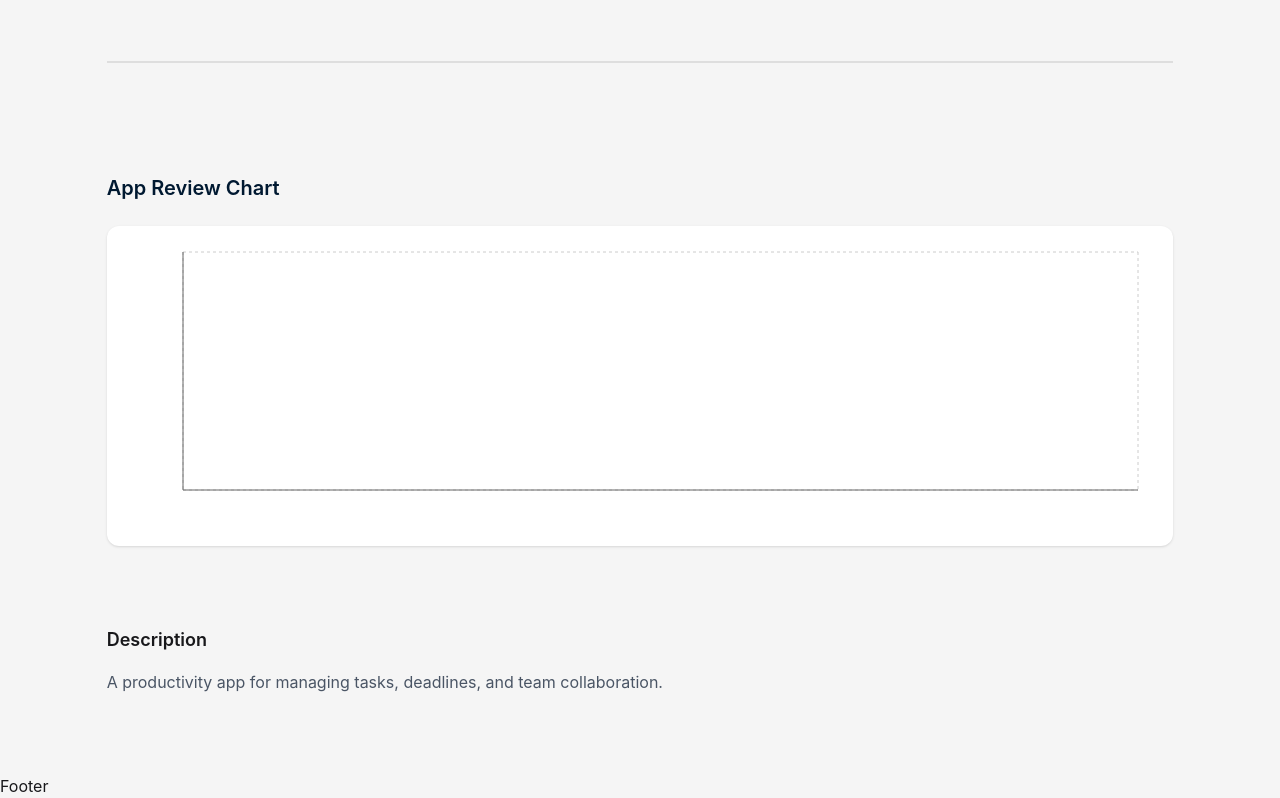
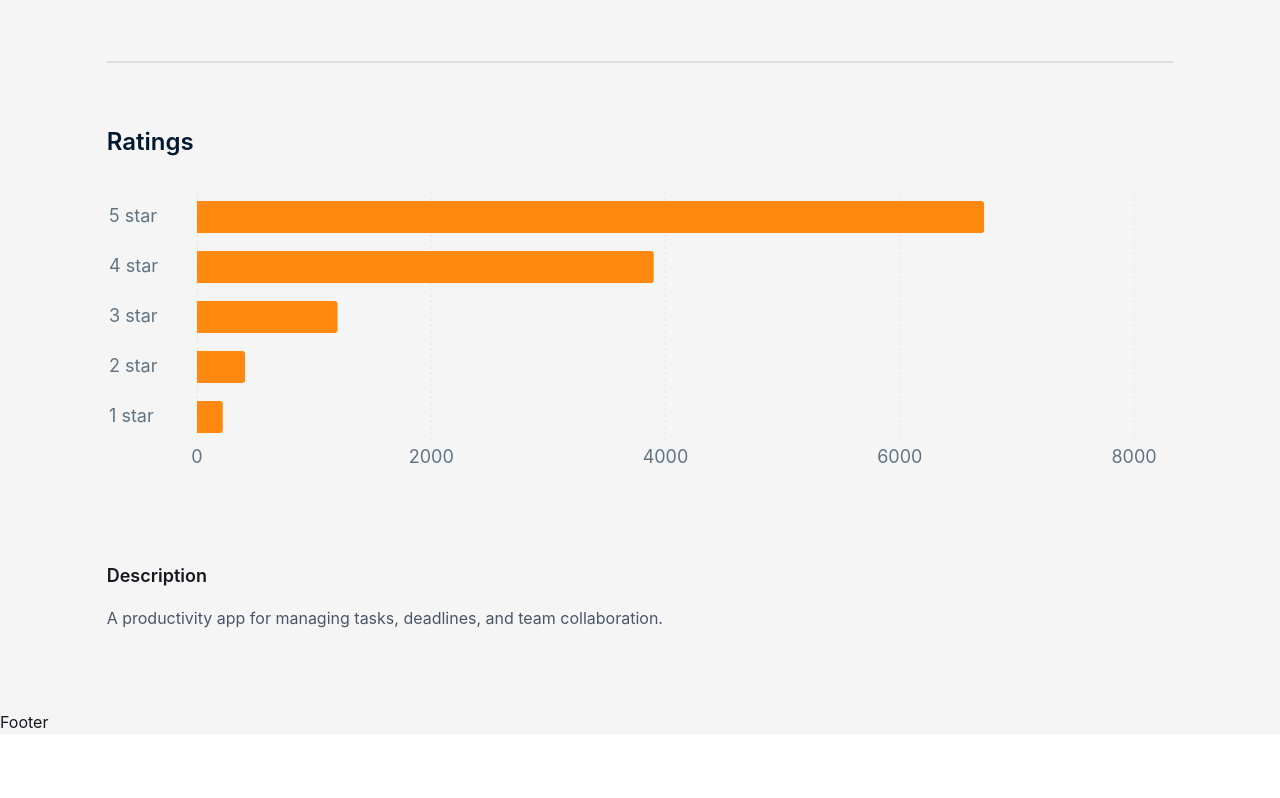
Before and after one commit to Shashuvo/App-Dokan, a React (Vite) app: page /apps/1 in a window 1280 px wide. Shown: the part 502-1300 px from the top of the page. After the commit the page ends 1236 px from the top, so only its background shows below. Built offline with nearby package versions, Linux system fonts and the light colour scheme.

Commit message:
review chart added

```diff
--- a/package.json
+++ b/package.json
@@ -11,9 +11,9 @@
   },
   "dependencies": {
     "@tailwindcss/vite": "^4.2.2",
-    "react": "^19.2.4",
+    "react": "^18.2.0",
     "react-countup": "^6.5.3",
-    "react-dom": "^19.2.4",
+    "react-dom": "^18.2.0",
     "react-icons": "^5.6.0",
     "react-router": "^7.13.2",
     "recharts": "^3.8.1",
--- /dev/null
+++ b/src/Components/RatingChart/RatingChart.jsx
@@ -0,0 +1,79 @@
+import {
+    ResponsiveContainer,
+    BarChart,
+    Bar,
+    XAxis,
+    YAxis,
+    Tooltip,
+    CartesianGrid
+} from "recharts";
+
+const RatingChart = ({ ratings }) => {
+    const sortedRatings = [...ratings].sort((a, b) => {
+        const aNum = parseInt(a.name);
+        const bNum = parseInt(b.name);
+        return bNum - aNum;
+    });
+
+    return (
+        <div className="w-full">
+            <h2 className="text-2xl font-semibold text-[#001931] mb-6">
+                Ratings
+            </h2>
+
+            <ResponsiveContainer width="100%" height={300}>
+                <BarChart
+                    data={sortedRatings}
+                    layout="vertical"
+                    margin={{ top: 10, right: 40, bottom: 10, left: 10 }}
+                >
+                    <CartesianGrid
+                        strokeDasharray="3 3"
+                        horizontal={false}
+                        stroke="#E5E7EB"
+                    />
+                    <XAxis
+                        type="number"
+                        tick={{ fontSize: 18, fill: "#627382" }}
+                        axisLine={false}
+                        tickLine={false}
+                    />
+                    <YAxis
+                        type="category"
+                        dataKey="name"
+                        width={80}
+                        interval={0}
+                        tick={(props) => {
+                            const { x, y, payload } = props;
+                            return (
+                                <text
+                                    x={x - 64}
+                                    y={y}
+                                    dx={-16}
+                                    dy={5}
+                                    textAnchor="start"
+                                    fill="#627382"
+                                    fontSize={18}
+                                >
+                                    {payload.value}
+                                </text>
+                            );
+                        }}
+                        axisLine={false}
+                        tickLine={false}
+                    />
+                    <Tooltip />
+                    <Bar
+                        dataKey="count"
+                        fill="#FF8811"
+                        barSize={32}
+                        radius={[0, 3, 3, 0]}
+                        isAnimationActive={false}
+                    />
+                </BarChart>
+            </ResponsiveContainer>
+        </div>
+    );
+};
+
+export default RatingChart;
--- a/src/Pages/AppsDetails/AppsDetails.jsx
+++ b/src/Pages/AppsDetails/AppsDetails.jsx
@@ -3,15 +3,8 @@ import { BiDownload } from 'react-icons/bi';
 import { FaStar } from 'react-icons/fa';
 import { MdReviews, MdSdStorage } from 'react-icons/md';
 import { useLoaderData, useParams } from 'react-router';
-import {
-    ResponsiveContainer,
-    BarChart,
-    Bar,
-    XAxis,
-    YAxis,
-    Tooltip,
-    CartesianGrid
-} from "recharts";
+import RatingChart from '../../Components/RatingChart/RatingChart';
+
 
 const AppsDetails = () => {
     const { id } = useParams();
@@ -22,10 +15,6 @@ const AppsDetails = () => {
 
     const { image, title, companyName, description, size, reviews, ratingAvg, downloads, ratings } = app;
 
-    const chartData = ratings?.map((r) => ({
-        name: r.label,
-        value: r.value,
-    }));
     return (
         <div className="min-h-screen my-20">
             <div className=" w-5/6 mx-auto flex flex-col gap-10 bg-transparent">
@@ -86,34 +75,8 @@ const AppsDetails = () => {
 
                 <div className="divider"></div>
 
-                {/* Ratings Section */}
                 {/* App Review Chart */}
-                <div className="mt-12">
-                    <h2 className="text-xl font-semibold mb-6 text-[#001931]">
-                        App Review Chart
-                    </h2>
-
-                    <div className="w-full h-80 bg-white rounded-xl p-4 shadow-sm">
-                        <ResponsiveContainer width="100%" height="100%">
-                            <BarChart data={chartData} margin={{ top: 10, right: 20, left: 0, bottom: 10 }}>
-
-                                <CartesianGrid strokeDasharray="3 3" />
-
-                                <XAxis dataKey="name" />
-
-                                <YAxis />
-
-                                <Tooltip />
-
-                                <Bar
-                                    dataKey="count"
-                                    fill="#FF8811"
-                                    radius={[6, 6, 0, 0]}
-                                />
-                            </BarChart>
-                        </ResponsiveContainer>
-                    </div>
-                </div>
+                <RatingChart ratings={ratings}></RatingChart>
 
                 {/* Description */}
                 <div className="mt-10 space-y-4">
```
Also changed, not shown: 1 other file (tests, documents, lock files or other folders).
